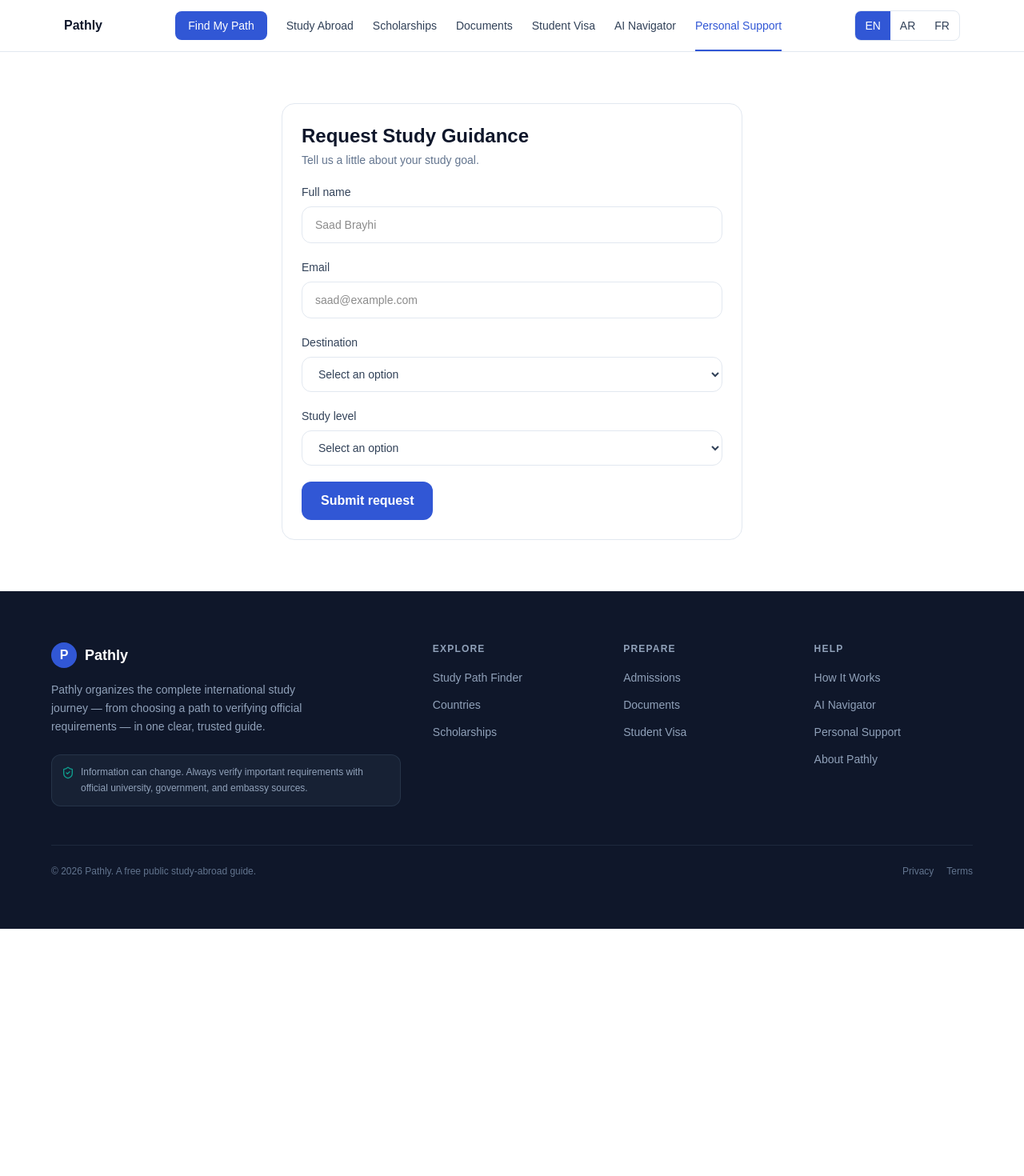
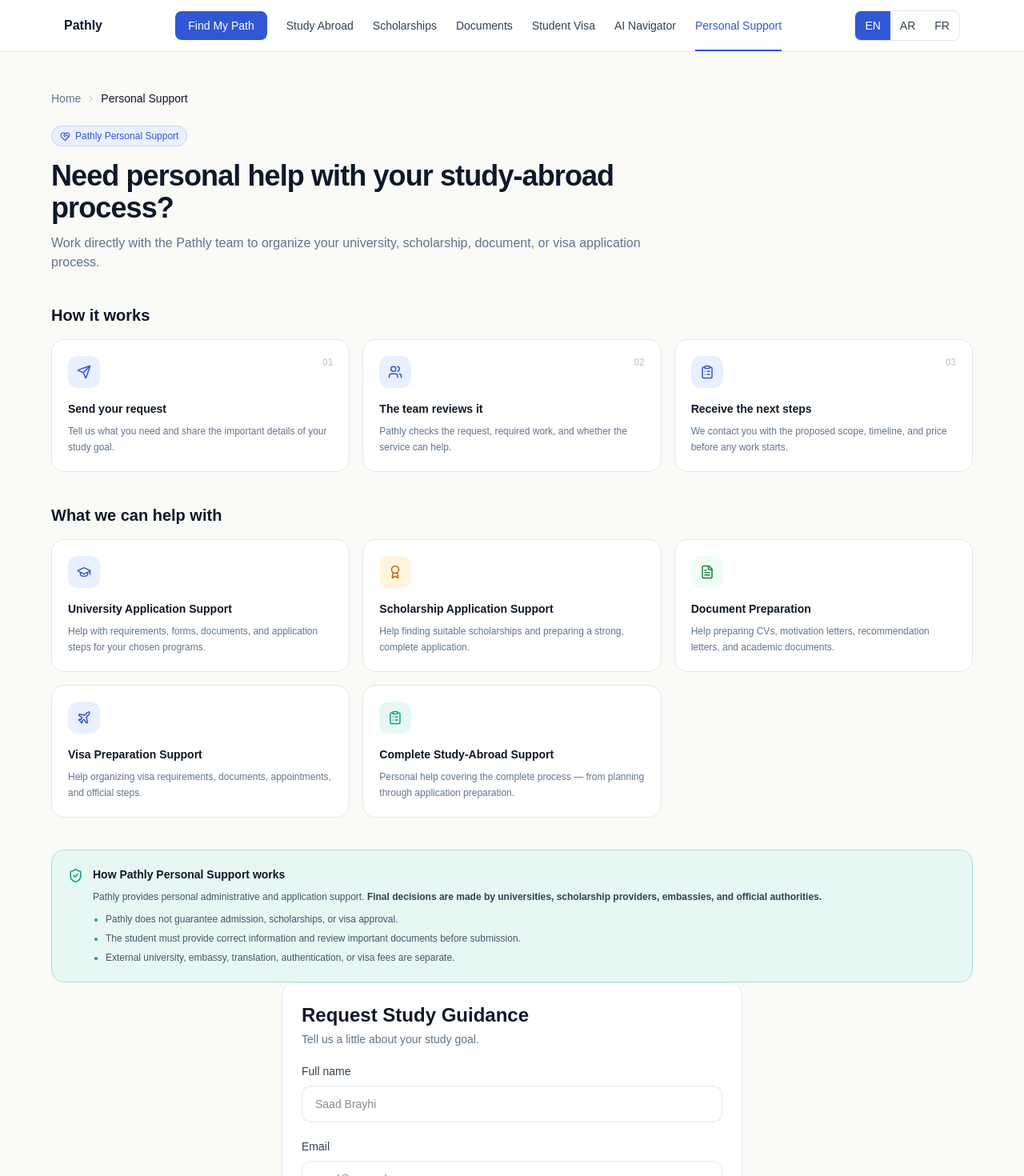
Before and after one commit to saadbrayhi/Pathly, a Next.js app: page /personal-support in a window 1280 px wide. Shown: the top 1470 px of the page at 80% size. Before the commit the page ends 1161 px from the top, so only its background shows below. Built offline with nearby package versions, Linux system fonts and the light colour scheme.

Commit message:
feat(personal-support): build support page content

```diff
--- /dev/null
+++ b/src/app/data/personalSupport.ts
@@ -0,0 +1,112 @@
+export const EDUCATION_LEVEL_OPTIONS = [
+  { label: "High school student", value: "high-school" },
+  { label: "Bachelor student", value: "bachelor-student" },
+  { label: "Bachelor graduate", value: "bachelor-graduate" },
+  { label: "Master student", value: "master-student" },
+  { label: "Master graduate", value: "master-graduate" },
+] as const;
+
+export const DEGREE_OPTIONS = [
+  { label: "Bachelor", value: "bachelor" },
+  { label: "Master", value: "master" },
+  { label: "PhD", value: "phd" },
+  { label: "Exchange program", value: "exchange" },
+] as const;
+
+export const COUNTRY_OPTIONS = [
+  { label: "France", value: "france" },
+  { label: "Germany", value: "germany" },
+  { label: "Italy", value: "italy" },
+  { label: "Canada", value: "canada" },
+  { label: "Turkey", value: "turkey" },
+  { label: "Netherlands", value: "netherlands" },
+  { label: "Spain", value: "spain" },
+  { label: "Not sure yet", value: "not-sure" },
+] as const;
+
+export const HELP_TYPE_OPTIONS = [
+  { label: "University Application", value: "university-application" },
+  { label: "Scholarship Application", value: "scholarship-application" },
+  { label: "Documents", value: "documents" },
+  { label: "Student Visa", value: "student-visa" },
+  { label: "Complete Process", value: "complete-process" },
+  { label: "Other", value: "other" },
+] as const;
+
+export type HelpType = (typeof HELP_TYPE_OPTIONS)[number]["value"];
+
+export type SupportRequestValues = {
+  fullName: string;
+  email: string;
+  phone: string;
+  currentCountry: string;
+  educationLevel: string;
+  desiredDegree: string;
+  preferredCountry: string;
+  fieldOfStudy: string;
+  helpType: HelpType | "";
+  target: string;
+  deadline: string;
+  description: string;
+};
+
+export const EMPTY_SUPPORT_REQUEST: SupportRequestValues = {
+  fullName: "",
+  email: "",
+  phone: "",
+  currentCountry: "",
+  educationLevel: "",
+  desiredDegree: "",
+  preferredCountry: "",
+  fieldOfStudy: "",
+  helpType: "",
+  target: "",
+  deadline: "",
+  description: "",
+};
+
+export const SUPPORT_STEPS = [
+  {
+    number: "01",
+    title: "Send your request",
+    description: "Tell us what you need and share the important details of your study goal.",
+  },
+  {
+    number: "02",
+    title: "The team reviews it",
+    description: "Pathly checks the request, required work, and whether the service can help.",
+  },
+  {
+    number: "03",
+    title: "Receive the next steps",
+    description: "We contact you with the proposed scope, timeline, and price before any work starts.",
+  },
+] as const;
+
+export const SUPPORT_SERVICES = [
+  {
+    icon: "university",
+    title: "University Application Support",
+    description: "Help with requirements, forms, documents, and application steps for your chosen programs.",
+  },
+  {
+    icon: "scholarship",
+    title: "Scholarship Application Support",
+    description: "Help finding suitable scholarships and preparing a strong, complete application.",
+  },
+  {
+    icon: "documents",
+    title: "Document Preparation",
+    description: "Help preparing CVs, motivation letters, recommendation letters, and academic documents.",
+  },
+  {
+    icon: "visa",
+    title: "Visa Preparation Support",
+    description: "Help organizing visa requirements, documents, appointments, and official steps.",
+  },
+  {
+    icon: "complete",
+    title: "Complete Study-Abroad Support",
+    description: "Personal help covering the complete process — from planning through application preparation.",
+  },
+] as const;
--- a/src/app/personal-support/page.tsx
+++ b/src/app/personal-support/page.tsx
@@ -1,10 +1,148 @@
-import SupportForm from "../personal-support/SupportForm";
+import type { Metadata } from "next";
+import {
+  Award,
+  ClipboardList,
+  FileText,
+  GraduationCap,
+  HeartHandshake,
+  Plane,
+  Send,
+  ShieldCheck,
+  Users,
+} from "lucide-react";
+
+import Badge from "../components/shared/Badge";
+import Breadcrumb from "../components/shared/Breadcrumb";
+import Card from "../components/shared/Card";
 import Container from "../components/shared/Container";
+import { SUPPORT_SERVICES, SUPPORT_STEPS } from "../data/personalSupport";
+import SupportForm from "./SupportForm";
+
+export const metadata: Metadata = {
+  title: "Personal Support | Pathly",
+  description:
+    "Request personal help organizing university, scholarship, document, and student-visa applications.",
+};
+
+const stepIcons = [Send, Users, ClipboardList];
+
+const serviceIcons = {
+  university: GraduationCap,
+  scholarship: Award,
+  documents: FileText,
+  visa: Plane,
+  complete: ClipboardList,
+};
+
+const serviceStyles = {
+  university: "bg-soft-blue text-primary",
+  scholarship: "bg-soft-warning text-warning",
+  documents: "bg-soft-success text-success",
+  visa: "bg-soft-blue text-primary",
+  complete: "bg-soft-mint text-accent",
+};
 
 export default function PersonalSupportPage() {
   return (
-    <main className="py-16">
+    <main className="min-h-screen bg-warm-surface py-8 sm:py-12">
       <Container>
+        <Breadcrumb
+          items={[{ label: "Home", href: "/" }, { label: "Personal Support" }]}
+        />
+
+        <header className="mt-6 max-w-3xl">
+          <Badge variant="primary" className="gap-1.5">
+            <HeartHandshake aria-hidden="true" size={13} />
+            Pathly Personal Support
+          </Badge>
+          <h1 className="mt-4 text-3xl font-bold tracking-tight text-heading sm:text-4xl">
+            Need personal help with your study-abroad process?
+          </h1>
+          <p className="mt-3 text-sm leading-6 text-slate-500 sm:text-base">
+            Work directly with the Pathly team to organize your university,
+            scholarship, document, or visa application process.
+          </p>
+        </header>
+
+        <section aria-labelledby="support-process-title" className="mt-10">
+          <h2 id="support-process-title" className="text-xl font-bold text-heading">
+            How it works
+          </h2>
+          <div className="mt-4 grid gap-4 md:grid-cols-3">
+            {SUPPORT_STEPS.map((step, index) => {
+              const Icon = stepIcons[index];
+
+              return (
+                <Card key={step.number} className="p-5">
+                  <div className="flex items-start justify-between gap-4">
+                    <span className="flex size-10 items-center justify-center rounded-xl bg-soft-blue text-primary">
+                      <Icon aria-hidden="true" size={18} />
+                    </span>
+                    <span className="text-xs font-semibold text-slate-300">
+                      {step.number}
+                    </span>
+                  </div>
+                  <h3 className="mt-4 text-sm font-bold text-heading">{step.title}</h3>
+                  <p className="mt-2 text-xs leading-5 text-slate-500">
+                    {step.description}
+                  </p>
+                </Card>
+              );
+            })}
+          </div>
+        </section>
+
+        <section aria-labelledby="support-services-title" className="mt-10">
+          <h2 id="support-services-title" className="text-xl font-bold text-heading">
+            What we can help with
+          </h2>
+          <div className="mt-4 grid gap-4 sm:grid-cols-2 lg:grid-cols-3">
+            {SUPPORT_SERVICES.map((service) => {
+              const Icon = serviceIcons[service.icon];
+
+              return (
+                <Card key={service.title} className="p-5">
+                  <span
+                    className={`flex size-10 items-center justify-center rounded-xl ${serviceStyles[service.icon]}`}
+                  >
+                    <Icon aria-hidden="true" size={18} />
+                  </span>
+                  <h3 className="mt-4 text-sm font-bold text-heading">
+                    {service.title}
+                  </h3>
+                  <p className="mt-2 text-xs leading-5 text-slate-500">
+                    {service.description}
+                  </p>
+                </Card>
+              );
+            })}
+          </div>
+        </section>
+
+        <section
+          aria-labelledby="support-terms-title"
+          className="mt-10 flex items-start gap-3 rounded-2xl border border-[#9be5dc] bg-soft-mint p-5"
+        >
+          <ShieldCheck aria-hidden="true" size={19} className="mt-0.5 shrink-0 text-accent" />
+          <div>
+            <h2 id="support-terms-title" className="text-sm font-bold text-heading">
+              How Pathly Personal Support works
+            </h2>
+            <p className="mt-2 text-xs leading-5 text-slate-600">
+              Pathly provides personal administrative and application support.
+              <strong className="font-semibold text-slate-700">
+                {" "}Final decisions are made by universities, scholarship providers,
+                embassies, and official authorities.
+              </strong>
+            </p>
+            <ul className="mt-2 list-disc space-y-1 pl-4 text-xs leading-5 text-slate-600 marker:text-accent">
+              <li>Pathly does not guarantee admission, scholarships, or visa approval.</li>
+              <li>The student must provide correct information and review important documents before submission.</li>
+              <li>External university, embassy, translation, authentication, or visa fees are separate.</li>
+            </ul>
+          </div>
+        </section>
+
         <SupportForm />
       </Container>
     </main>
```
